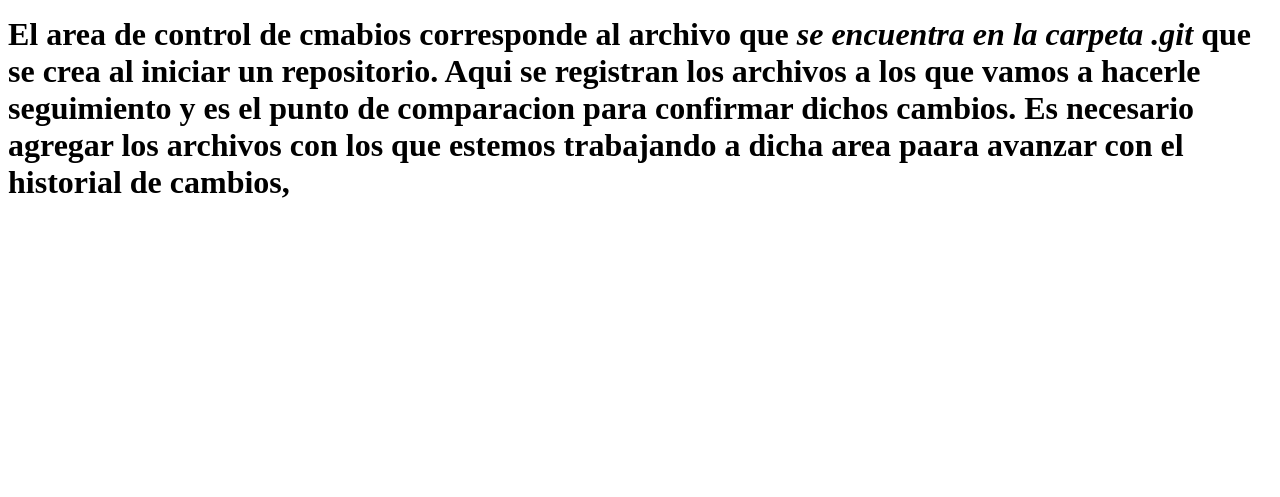
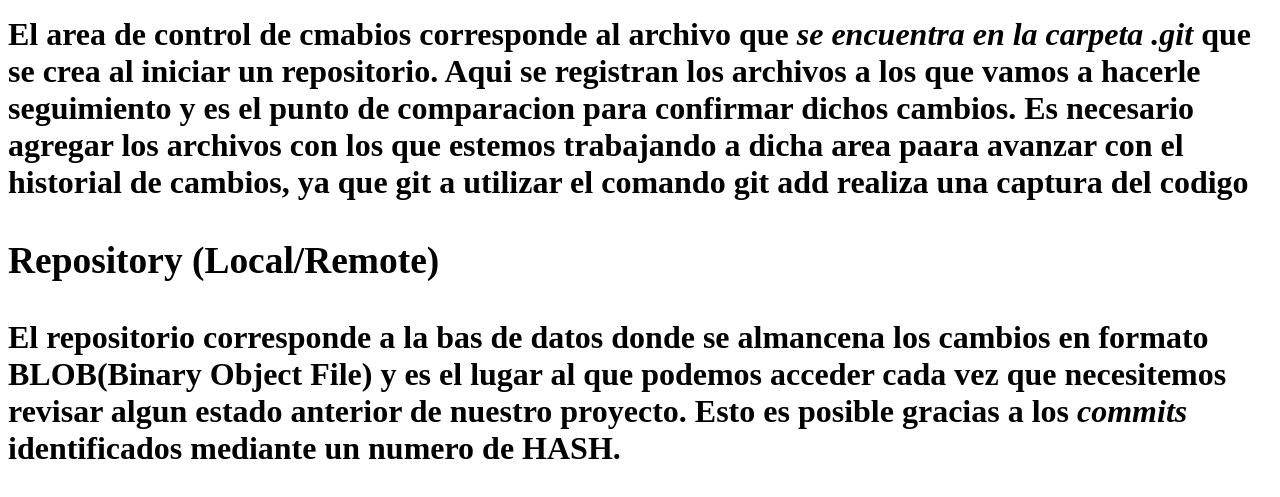
Before and after one commit to gabb07/git-martes-gabrielm, a plain HTML site: page index.html in a window 1280 px wide. Shown: the part 555-1052 px from the top of the page. Before the commit the page ends 800 px from the top, so only its background shows below. Drawn offline with Linux system fonts and the light colour scheme.

Commit message:
Areas de Git: Repository

```diff
--- a/index.html
+++ b/index.html
@@ -24,7 +24,15 @@
 					Staging Area (INDEX)
 				</h3>
 				<p>
-					El area de control de cmabios corresponde al archivo que <em> se encuentra en la carpeta .git</em> que se crea al iniciar un repositorio. Aqui se registran los archivos a los que vamos a hacerle seguimiento y es el punto de comparacion para confirmar dichos cambios. Es necesario agregar los archivos con los que estemos trabajando a dicha area paara avanzar con el historial de cambios,
+					El area de control de cmabios corresponde al archivo que <em> se encuentra en la carpeta .git</em> que se crea al iniciar un repositorio. Aqui se registran los archivos a los que vamos a hacerle seguimiento y es el punto de comparacion para confirmar dichos cambios. Es necesario agregar los archivos con los que estemos trabajando a dicha area paara avanzar con el historial de cambios, ya que git a utilizar el comando <strong>git add</strong> realiza una captura del codigo
+				</p>
+			</article>
+			<article>
+				<h3>
+					Repository (Local/Remote)
+				</h3>
+				<p>
+					El repositorio corresponde a la bas de datos donde se almancena los cambios en formato <strong>BLOB(Binary Object File)</strong> y es el lugar al que podemos acceder  cada vez que necesitemos revisar algun estado anterior de nuestro proyecto. Esto es posible gracias a los <em>commits</em> identificados mediante un numero de HASH.
 				</p>
 			</article>
 		</section>
```
